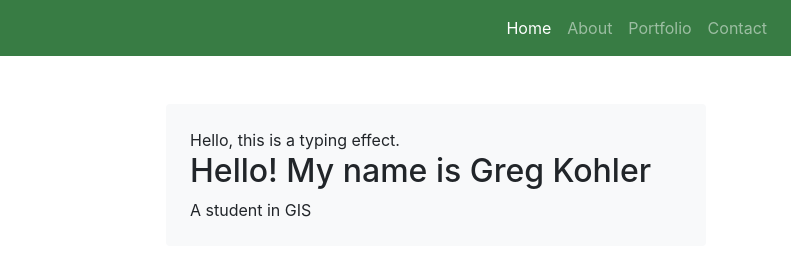
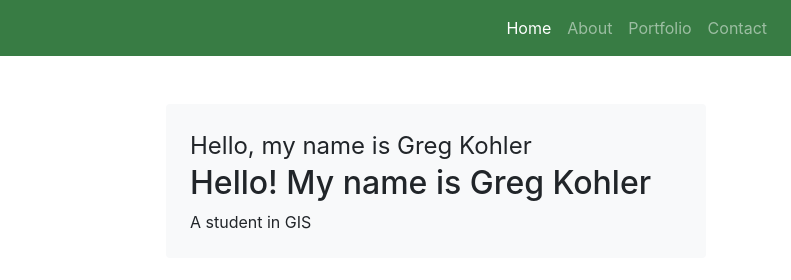
Before and after one commit to kohle147/portfolio, a plain HTML site: page index.html in a window 1280 px wide. Shown: the top 280 px of the page, 489-1280 px from the left. Drawn offline with nearby package versions, Linux system fonts and the light colour scheme.

Commit message:
Update index.html

```diff
--- a/index.html
+++ b/index.html
@@ -6,6 +6,11 @@
     <link rel="stylesheet" type="text/css" href="https://github.com/kohle147/portfolio/blob/main/styles.css">
     <meta name="viewport" content="width=device-width, initial-scale=1.0">
     <title>Greg Kohler</title>
+    <style>
+        #typing-container {
+            font-size: 24px; /* Adjust the font size here */
+        }
+    </style>
     <!-- Bootstrap CSS -->
     <link href="https://stackpath.bootstrapcdn.com/bootstrap/4.5.2/css/bootstrap.min.css" rel="stylesheet">
 </head>
@@ -50,7 +55,7 @@
 
                 <script>
                     document.addEventListener('DOMContentLoaded', function() {
-                        var text = "Hello, this is a typing effect.";
+                        var text = "Hello, my name is Greg Kohler";
                         var container = document.getElementById('typing-container');
 
                         function typeText(index) {
```
